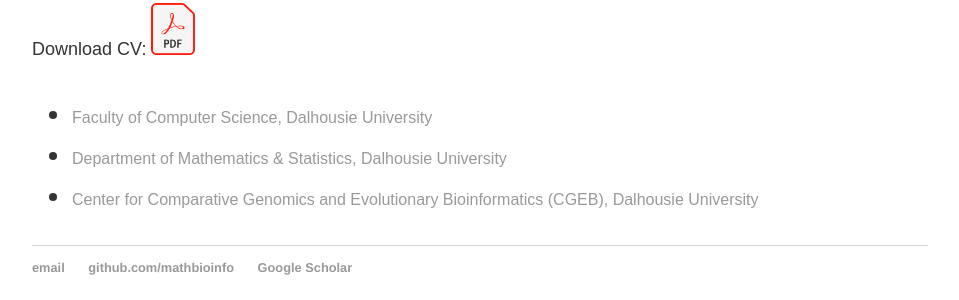
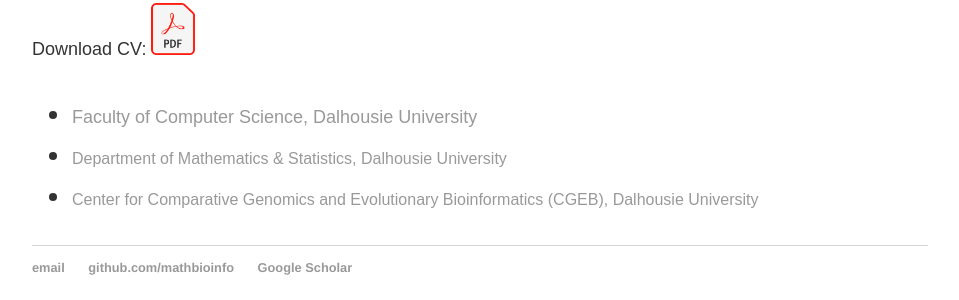
Before and after one commit to MathBioInfo/amjadkhan, a Jekyll site: the page index.html, which Jekyll copies as it is, in a window 1280 px wide. Shown: the part 568-868 px from the top of the page, without its empty margins (160-1119 px from the left). Built offline with Jekyll 4.4.1, drawn with Linux system fonts in a browser that asks for light colours.

Commit message:
Update index.html

```diff
--- a/index.html
+++ b/index.html
@@ -66,7 +66,7 @@
 		</div><!-- /.container -->
 
                 <ul class="contacts">
-				</font><font color="#2a2a2a" size="3">
+				</font><font color="#2a2a2a" size="4">
 				<li><a href="https://www.dal.ca/faculty/computerscience.html" target="_blank">Faculty of Computer Science, Dalhousie University</a></font><font color="#2a2a2a" size="3"></li>
 				<li><a href="https://www.dal.ca/faculty/science/math-stats.html" target="_blank">Department of Mathematics & Statistics, Dalhousie University</a></font><font color="#2a2a2a" size="3"></li>
 				<li><a href="http://cgeb.dal.ca/index.html" target="_blank">Center for Comparative Genomics and Evolutionary Bioinformatics (CGEB), Dalhousie University</a></font><font color="#2a2a2a" size="3"></li>
```
